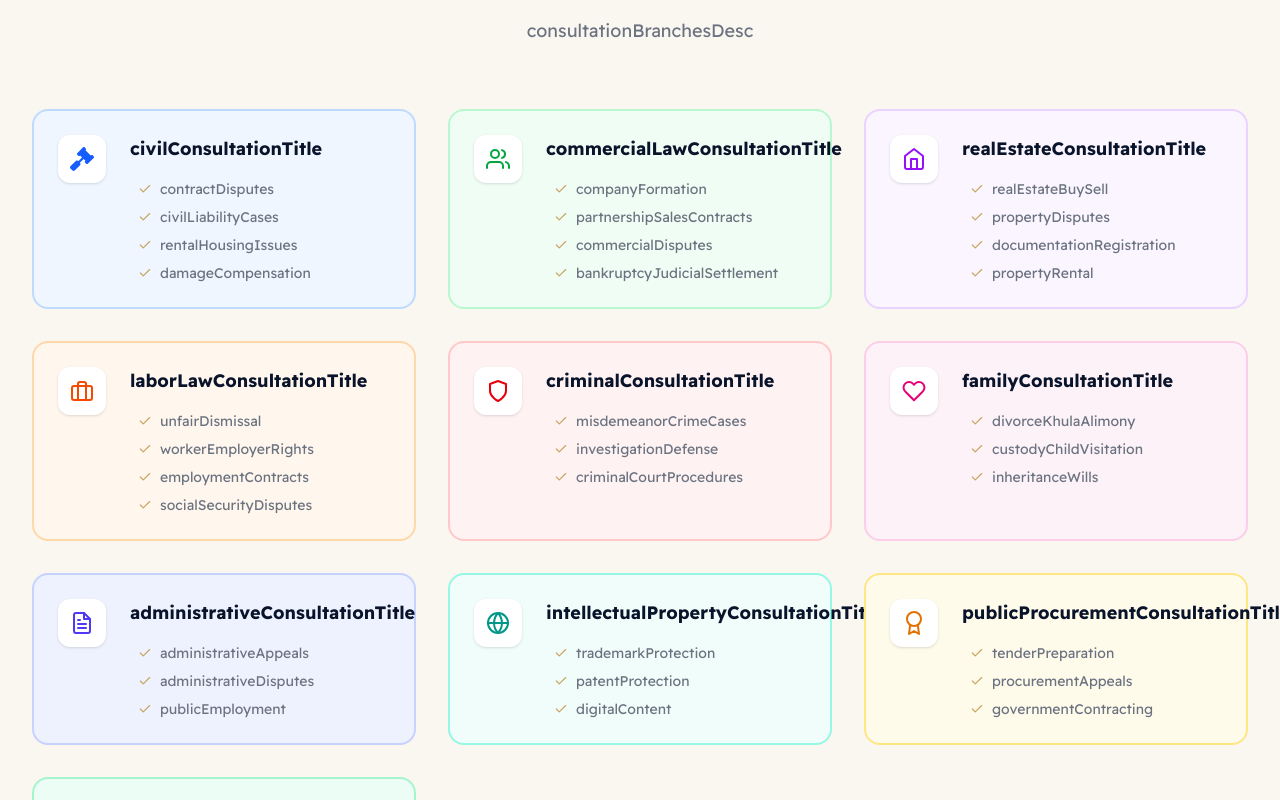
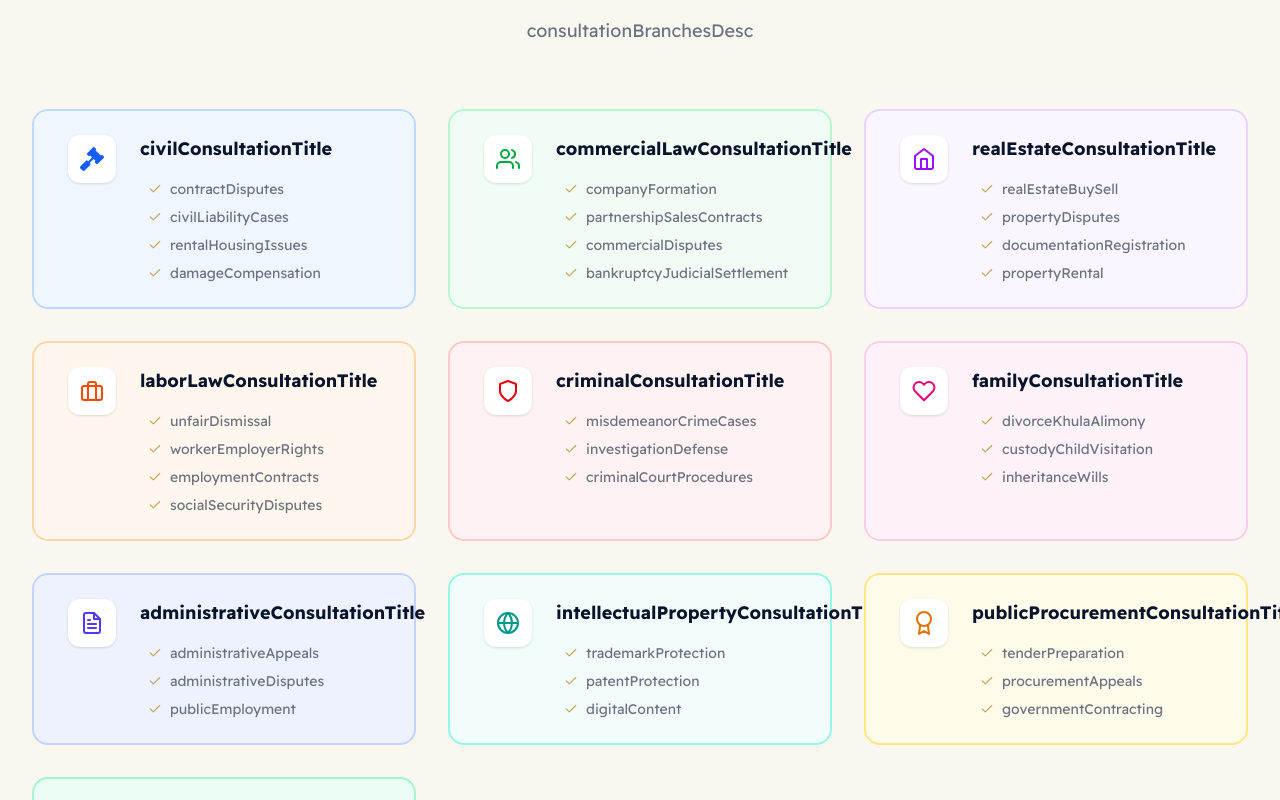
Before and after one commit to Yasser4Coder/SOSLAW, a React (Vite) app: page / in a window 1280 px wide. Shown: the part 3280-4080 px from the top of the page. Built offline with nearby package versions, Linux system fonts and the light colour scheme; no server answers.

Commit message:
changing the margin of the icon

```diff
--- a/src/pages/components/ConsultationBranchesSection.jsx
+++ b/src/pages/components/ConsultationBranchesSection.jsx
@@ -173,7 +173,7 @@ const ConsultationBranchesSection = () => {
                 }`}
               >
                 <div
-                  className={`${branch.iconColor} p-3 rounded-xl bg-white shadow-sm group-hover:scale-110 transition-transform duration-300 flex-shrink-0`}
+                  className={`${branch.iconColor} p-3 rounded-xl ml-[10px] bg-white shadow-sm group-hover:scale-110 transition-transform duration-300 flex-shrink-0`}
                 >
                   <branch.icon size={24} />
                 </div>
```
